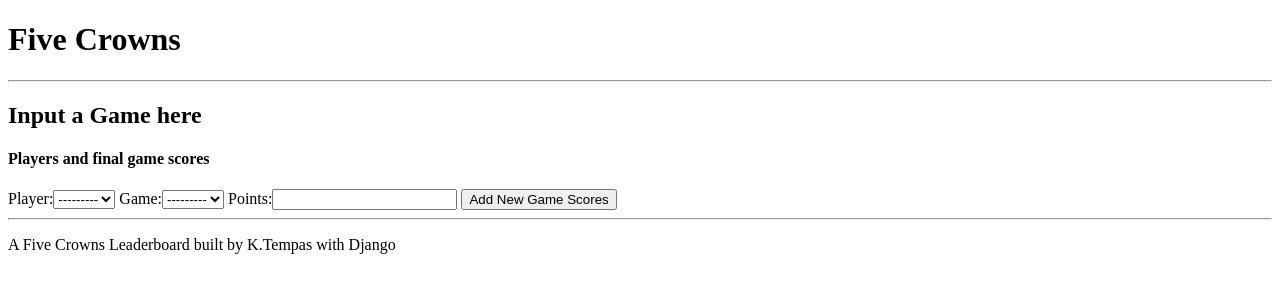
After one commit to KJTempas/five_crowns, a Django app: template five_crowns_scorecard/templates/five_crowns_scorecard/add_score.html in a window 1280 px wide. The commit adds this page. Shown: the top 300 px of the page. Run offline with Django 3.2, Linux system fonts and the light colour scheme; the template is opened without the code that fills it: values that come from a table or form of the project are taken from there, others are empty.

Commit message:
work on models with many to many relationship

```diff
--- a/five_crowns/urls.py
+++ b/five_crowns/urls.py
@@ -15,8 +15,10 @@ Including another URLconf
 """
 from django.contrib import admin
 from django.urls import path, include
+from five_crowns_scorecard  import views
 
 urlpatterns = [
     path('admin/', admin.site.urls),
-    path('', include('five_crowns_scorecard.urls'))
+    path('', include('five_crowns_scorecard.urls')),
+    path('score/<int:game_pk>, <int:player_pk>/add_score', views.add_score, name='add_score'),
 ]
--- /dev/null
+++ b/five_crowns_scorecard/forms.py
@@ -0,0 +1,8 @@
+from django import forms
+from django.forms import FileInput
+from .models import Score, Player, Game
+
+class NewScoreForm(forms.ModelForm):
+    class Meta:
+        model = Score
+        fields = ('player', 'game', 'points')
--- a/five_crowns_scorecard/models.py
+++ b/five_crowns_scorecard/models.py
@@ -3,20 +3,42 @@ from django.db import models
 # Create your models here.
 class Player(models.Model):
     name = models.CharField(max_length=50)
-    average_score = models.DecimalField(default=0, max_digits=5, decimal_places=2)
-    lowest_score = models.IntegerField(default=0)
-    highest_score = models.IntegerField(default=0)
+    points = models.IntegerField(default=0)
+    #average, min and max are calculated values
+    # user Player.objects.filter(points.count() to get number of games played)
+
+    # def get_average(self):
+    #     return total_points/games_played
 
     def __str__(self):
         return self.name
 
 class Game(models.Model):
     game_date= models.DateField()#(auto_now=False, auto_now_add=True)
-    players = models.ManyToManyField(Player, through='Score')
+    #players = models.ManyToManyField(Player, through='Score')
+    players = models.ManyToManyField(Player, through='Score', related_name='games' )
+    #game_points = models.ManyToManyField(Player)
+    class Meta:
+        ordering = ['-game_date'] #the '-' makes it desc order; remove for asc order
+   # https://docs.djangoproject.com/en/3.2/topics/db/models/#many-to-many-relationships
+
+#note - if I leave out the Score class, when add a game, can select players
+
+class Score(models.Model):
+    game = models.ForeignKey(Game, related_name= 'scores', on_delete=models.SET_NULL, null=True)#on_delete=models.CASCADE) #need to review meaning of this
+    player = models.ForeignKey(Player, related_name='scores', on_delete=models.SET_NULL, null=True, blank=True)#on_delete=models.CASCADE)
+    points = models.IntegerField()#blank = False) #required field
+
+    class Meta:
+        unique_together = [['game', 'player', 'points']]
+# helpful doc - https://www.revsys.com/tidbits/tips-using-djangos-manytomanyfield/
+
+    #https://stackoverflow.com/questions/26927705/django-migration-error-you-cannot-alter-to-or-from-m2m-fields-or-add-or-remove  21
 
 
 
-class Score(models.Model):
-    game = models.ForeignKey(Game, on_delete=models.CASCADE) #need to review meaning of this
-    player = models.ForeignKey(Player, on_delete=models.CASCADE)
-    points = models.IntegerField(blank = False) #required field
+    #pizza = game = group
+    #topping = player = person
+    #topping amt = score = membership
+    #want to add a score for each player for each game
+    #same as add a topping amt for each topping for each pizza
--- /dev/null
+++ b/five_crowns_scorecard/templates/five_crowns_scorecard/add_score.html
@@ -0,0 +1,13 @@
+{% extends 'five_crowns_scorecard/base.html' %}
+{% block content %}
+
+<h2>Input a Game here</h2>
+<h4> Players and final game scores </h4>
+
+<form method="POST" action="{% url 'add_score' %}" >
+{% csrf_token %}
+{{ new_score_form }}
+<button id="add-new-score" type="submit">Add New Game Scores</button>
+</form>
+
+{% endblock %}
--- /dev/null
+++ b/five_crowns_scorecard/templates/five_crowns_scorecard/base.html
@@ -0,0 +1,24 @@
+{% load static %}
+
+<!DOCTYPE html>
+<html>
+    <head>
+        <title> Five Crowns Leaderboard</title>
+
+        <!-- style sheets info here -->
+    </head>
+
+    <body>
+        <h1 id="site-header"> Five Crowns </h1>
+
+        <hr>
+        {% block content %}
+        {% endblock %}
+
+        <hr>
+
+        <div>
+            <p>A Five Crowns Leaderboard built by K.Tempas with Django </p>
+        </div>
+    </body>
+</html>
```
Also changed, not shown: five_crowns_scorecard/templates/five_crowns_scorecard/playerlist.html (+23 -6 lines), five_crowns_scorecard/views.py (+13 -0 lines), five_crowns_scorecard/admin.py (line endings or trailing spaces), five_crowns_scorecard/migrations/0001_initial.py, five_crowns_scorecard/migrations/0002_auto_20211024_1835.py (added), five_crowns_scorecard/migrations/0002_rename_scores_score.py (deleted), five_crowns_scorecard/migrations/0003_auto_20211020_0028.py (deleted).
